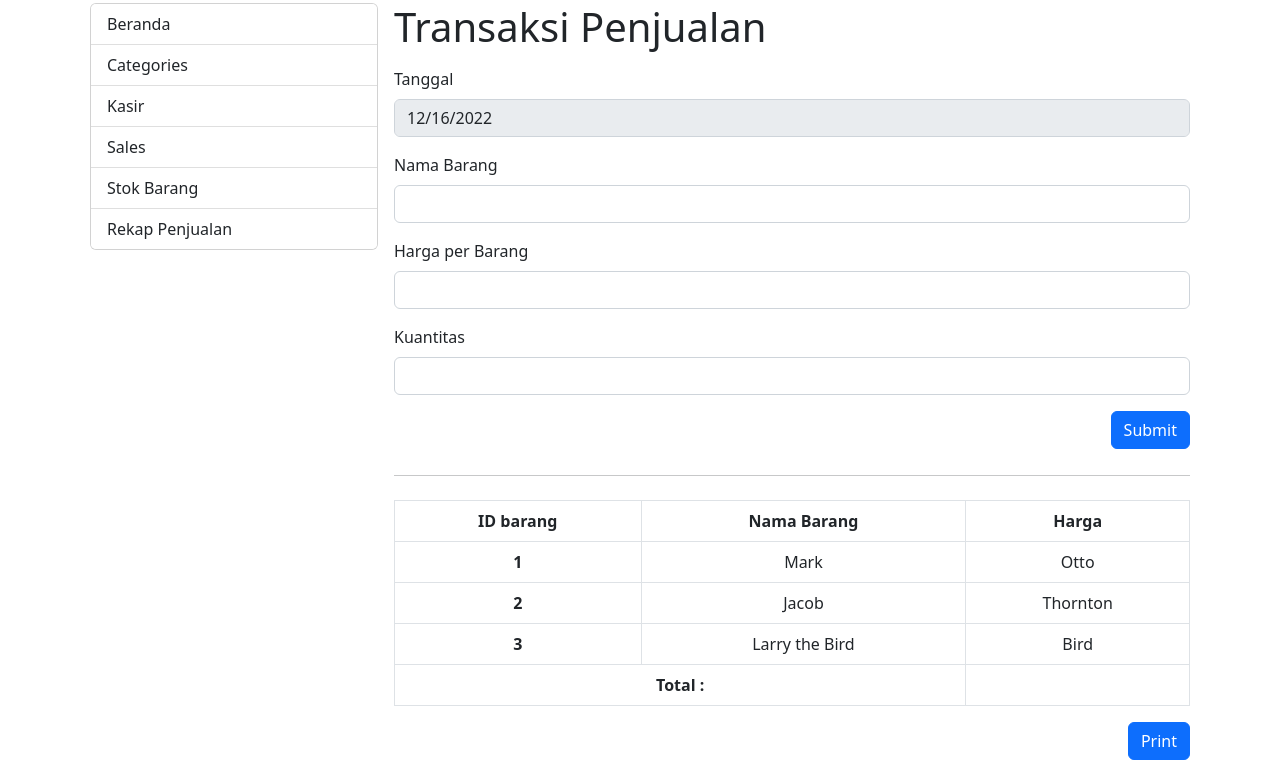
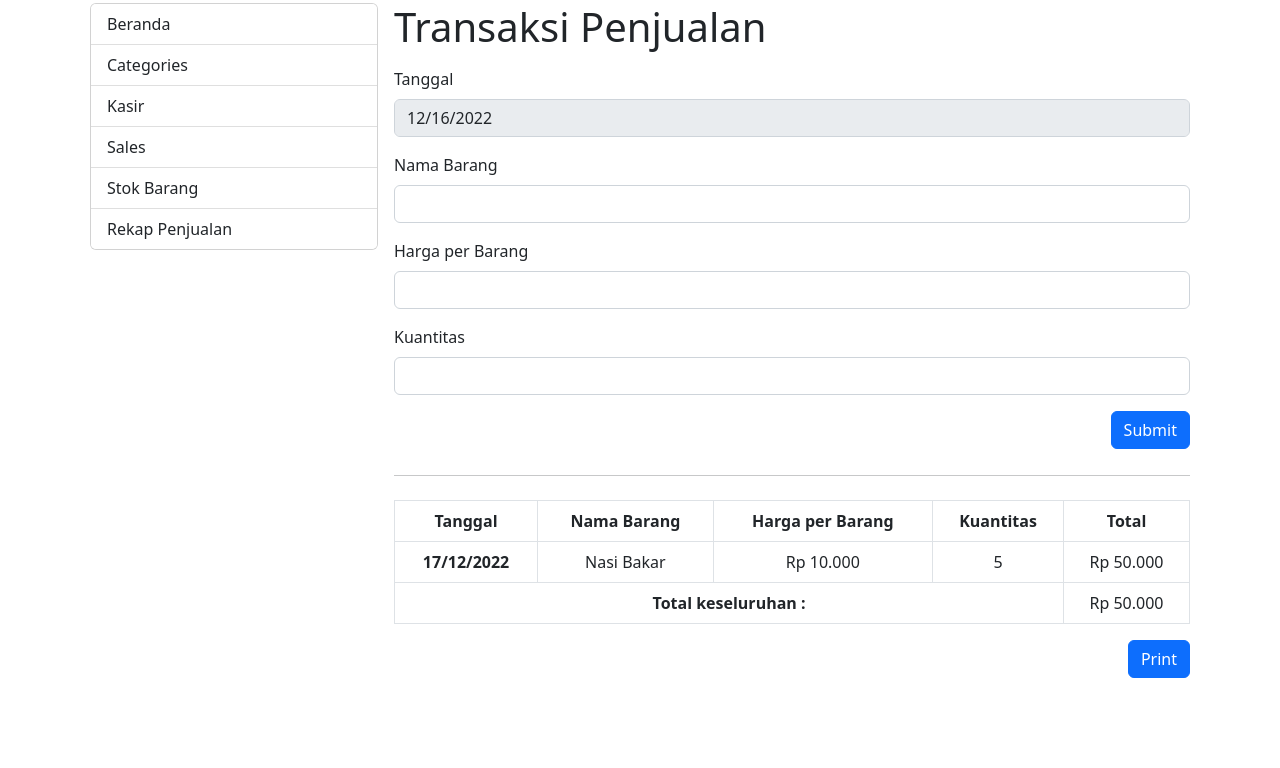
Before and after one commit to NandaBowo/eproumkm, a CodeIgniter 4 app: template app/Views/kasir/index.php in a window 1280 px wide. Shown: the part 109-877 px from the top of the page. After the commit the page ends 787 px from the top, so only its background shows below. Run offline with PHP 8.4 and a stand-in for CodeIgniter, Linux system fonts and the light colour scheme; the template is opened without the code that fills it, so the values that code supplies are empty; some libraries are stand-ins or nearby versions.

Commit message:
Fix query home dan revisi beberapa view

```diff
--- a/app/Views/home.php
+++ b/app/Views/home.php
@@ -7,9 +7,10 @@
     <div class="d-flex">
         <?= $this->include('/layouts/sidebar'); ?>
         <div class="p-2">
+            <h1 class="mb-3">Daftar Produk</h1>
             <div class="row justify-content-around">
                 <?php foreach ($dataQuery as $data) : ?>
-                    <div class="col-md-4">
+                    <div class="col-md-4 mb-3">
                         <div class="card">
                             <img src="https://th.bing.com/th/id/OIP.79R9vNeEd0djN6RZhTfbAgHaE8?pid=ImgDet&rs=1" class="card-img-top" alt="...">
                             <div class="card-body">
--- a/app/Views/kasir/index.php
+++ b/app/Views/kasir/index.php
@@ -38,30 +38,24 @@
             <table class="table table-bordered table-hover text-center">
                 <thead>
                     <tr>
-                        <th scope="col">ID barang</th>
+                        <th scope="col">Tanggal</th>
                         <th scope="col">Nama Barang</th>
-                        <th scope="col">Harga</th>
+                        <th scope="col">Harga per Barang</th>
+                        <th scope="col">Kuantitas</th>
+                        <th scope="col">Total</th>
                     </tr>
                 </thead>
                 <tbody>
                     <tr>
-                        <th scope="row">1</th>
-                        <td>Mark</td>
-                        <td>Otto</td>
+                        <th scope="row">17/12/2022</th>
+                        <td>Nasi Bakar</td>
+                        <td>Rp 10.000</td>
+                        <td>5</td>
+                        <td>Rp 50.000</td>
                     </tr>
                     <tr>
-                        <th scope="row">2</th>
-                        <td>Jacob</td>
-                        <td>Thornton</td>
-                    </tr>
-                    <tr>
-                        <th scope="row">3</th>
-                        <td>Larry the Bird</td>
-                        <td>Bird</td>
-                    </tr>
-                    <tr>
-                        <th colspan="2">Total : </th>
-                        <td></td>
+                        <th colspan="4">Total keseluruhan : </th>
+                        <td>Rp 50.000</td>
                     </tr>
                 </tbody>
             </table>
--- a/app/Views/rekap/index.php
+++ b/app/Views/rekap/index.php
@@ -7,6 +7,7 @@
     <div class="d-flex">
         <?= $this->include('/layouts/sidebar'); ?>
         <div class="p-2 w-100">
+            <h1 class="mb-3">Rekap Penjualan</h1>
             <table class="table table-bordered text-center">
                 <thead class="bg-dark text-light">
                     <tr>
--- a/app/Views/sales/index.php
+++ b/app/Views/sales/index.php
@@ -7,6 +7,7 @@
     <div class="d-flex">
         <?= $this->include('/layouts/sidebar'); ?>
         <div class="p-2  w-100">
+            <h1 class="mb-3">Sales Penjualan</h1>
             <form class="row row-cols-lg-auto g-3 align-items-center mb-3">
                 <div class="col-12">
                     <label class="visually-hidden" for="tanggal">Tanggal</label>
```
Also changed, not shown: app/Controllers/Home.php (+13 -6 lines).
